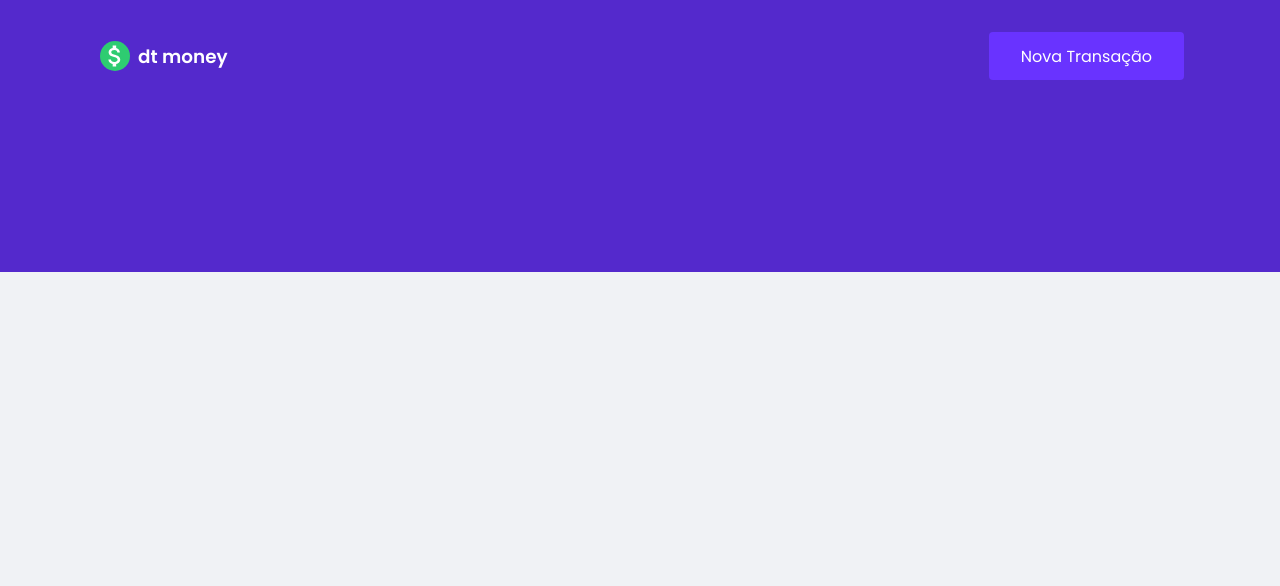
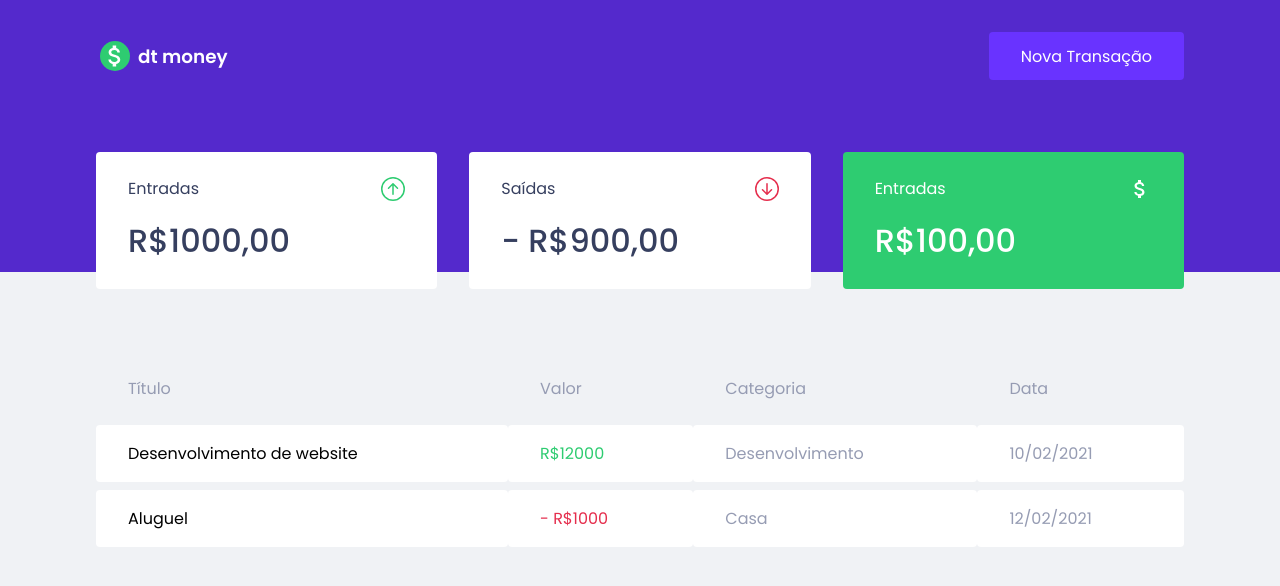
Before and after one commit to pedrodruviaro/dtmoney-reactjs, a React (Create React App) app: page / in a window 1280 px wide. Shown: the top 586 px of the page. Built offline with nearby package versions, Linux system fonts and the light colour scheme.

Commit message:
estruturando e finalizando estilo da dashboard

```diff
--- a/src/App.tsx
+++ b/src/App.tsx
@@ -1,3 +1,4 @@
+import { Dashboard } from "./components/Dashboard";
 import { Header } from "./components/Header";
 import { GlobalStyle } from "./styles/global";
 
@@ -5,6 +6,7 @@ function App() {
     return (
         <>
             <Header />
+            <Dashboard />
             <GlobalStyle />
         </>
     );
--- /dev/null
+++ b/src/components/Dashboard/index.tsx
@@ -0,0 +1,12 @@
+import { Summary } from "../Summary";
+import { TransactionTable } from "../TransactionTable";
+import { Container } from "./styles";
+
+export function Dashboard() {
+    return (
+        <Container>
+            <Summary />
+            <TransactionTable />
+        </Container>
+    );
+}
--- /dev/null
+++ b/src/components/Dashboard/styles.ts
@@ -0,0 +1,7 @@
+import styled from "styled-components";
+
+export const Container = styled.main`
+    max-width: 1120px;
+    margin: 0 auto;
+    padding: 2.5rem 1rem;
+`;
--- /dev/null
+++ b/src/components/Summary/index.tsx
@@ -0,0 +1,31 @@
+import { Container } from "./styles";
+import { BsArrowUpCircle, BsArrowDownCircle } from "react-icons/bs";
+import { MdAttachMoney } from "react-icons/md";
+
+export function Summary() {
+    return (
+        <Container>
+            <div>
+                <header>
+                    <p>Entradas</p>
+                    <BsArrowUpCircle style={{ color: "var(--green)" }} />
+                </header>
+                <strong>R$1000,00</strong>
+            </div>
+            <div>
+                <header>
+                    <p>Saídas</p>
+                    <BsArrowDownCircle style={{ color: "var(--red)" }} />
+                </header>
+                <strong>- R$900,00</strong>
+            </div>
+            <div className="hightlight-background">
+                <header>
+                    <p>Entradas</p>
+                    <MdAttachMoney style={{ color: "var(--shape)" }} />
+                </header>
+                <strong>R$100,00</strong>
+            </div>
+        </Container>
+    );
+}
--- /dev/null
+++ b/src/components/Summary/styles.ts
@@ -0,0 +1,38 @@
+import styled from "styled-components";
+
+export const Container = styled.div`
+    display: grid;
+    grid-template-columns: repeat(3, 1fr);
+    gap: 2rem;
+    margin-top: -10rem;
+
+    div {
+        background-color: var(--shape);
+        padding: 1.5rem 2rem;
+        border-radius: 0.25rem;
+        color: var(--text-light);
+
+        header {
+            display: flex;
+            align-items: center;
+            justify-content: space-between;
+
+            svg {
+                font-size: 1.5rem;
+            }
+        }
+
+        strong {
+            display: block;
+            margin-top: 1rem;
+            font-size: 2rem;
+            font-weight: 500;
+            line-height: 3rem;
+        }
+
+        &.hightlight-background {
+            background-color: var(--green);
+            color: #fff;
+        }
+    }
+`;
--- /dev/null
+++ b/src/components/TransactionTable/index.tsx
@@ -0,0 +1,32 @@
+import { Container } from "./styles";
+
+export function TransactionTable() {
+    return (
+        <Container>
+            <table>
+                <thead>
+                    <tr>
+                        <th>Título</th>
+                        <th>Valor</th>
+                        <th>Categoria</th>
+                        <th>Data</th>
+                    </tr>
+                </thead>
+                <tbody>
+                    <tr>
+                        <td>Desenvolvimento de website</td>
+                        <td className="deposit">R$12000</td>
+                        <td>Desenvolvimento</td>
+                        <td>10/02/2021</td>
+                    </tr>
+                    <tr>
+                        <td>Aluguel</td>
+                        <td className="withdraw">- R$1000</td>
+                        <td>Casa</td>
+                        <td>12/02/2021</td>
+                    </tr>
+                </tbody>
+            </table>
+        </Container>
+    );
+}
--- /dev/null
+++ b/src/components/TransactionTable/styles.ts
@@ -0,0 +1,38 @@
+import styled from "styled-components";
+
+export const Container = styled.div`
+    margin-top: 4rem;
+
+    table {
+        width: 100%;
+        border-spacing: 0 0.5rem;
+
+        th {
+            color: var(--text-body);
+            font-weight: 400;
+            padding: 1rem 2rem;
+            text-align: left;
+            line-height: 1.5rem;
+        }
+
+        td {
+            padding: 1rem 2rem;
+            border: 0;
+            background-color: var(--shape);
+            color: var(--text-body);
+            border-radius: 0.25rem;
+
+            &:first-child {
+                color: var(--text-title);
+            }
+
+            &.deposit {
+                color: var(--green);
+            }
+
+            &.withdraw {
+                color: var(--red);
+            }
+        }
+    }
+`;
--- a/src/styles/global.ts
+++ b/src/styles/global.ts
@@ -4,6 +4,7 @@ export const GlobalStyle = createGlobalStyle`
     :root {
         --red: #e52e4d;
         --blue: #5429cc;
+        --green: #2ecc71;
 
         --blue-light: #6933ff;
 
```
